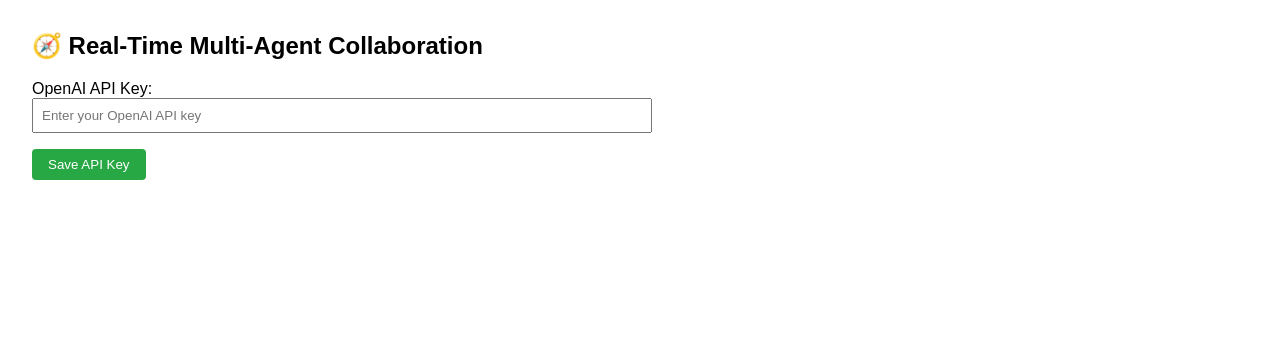
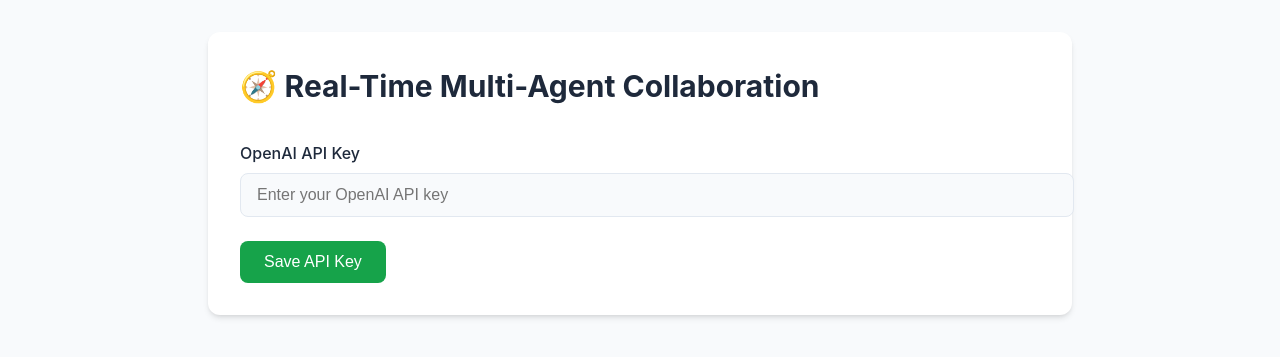
Before and after one commit to rsane-appypie/Real-Time-Multi-Agent-Collaboration-with-Traces, a Django app: page / in a window 1280 px wide. Shown: the top 357 px of the page. Run offline with Django 5.2, Linux system fonts and the light colour scheme.

Commit message:
UI improved

```diff
--- a/core/static/js/trace.js
+++ b/core/static/js/trace.js
@@ -99,7 +99,12 @@
 
     queryForm.addEventListener("submit", async (e) => {
         e.preventDefault();
-        output.innerHTML = "⏳ Generating answer...";
+        output.innerHTML = `
+            <div style="display: flex; align-items: center; gap: 1rem;">
+                <div class="loading"></div>
+                <span>Generating answer...</span>
+            </div>
+        `;
 
         const formData = new FormData();
         formData.append('prompt', userInput.value);
@@ -118,12 +123,24 @@
             const data = await response.json();
 
             if (response.ok) {
-                output.innerHTML = `<pre>${data.output}</pre>`;
+                // Render markdown content
+                const renderedMarkdown = marked.parse(data.output);
+                output.innerHTML = renderedMarkdown;
             } else {
-                output.innerHTML = `<pre style="color: red;">Error: ${data.error}</pre>`;
+                output.innerHTML = `
+                    <div style="display: flex; align-items: center; gap: 0.5rem; color: var(--danger-color);">
+                        <span>❌</span>
+                        <span>Error: ${data.error}</span>
+                    </div>
+                `;
             }
         } catch (error) {
-            output.innerHTML = `<pre style="color: red;">Error: ${error.message}</pre>`;
+            output.innerHTML = `
+                <div style="display: flex; align-items: center; gap: 0.5rem; color: var(--danger-color);">
+                    <span>❌</span>
+                    <span>Error: ${error.message}</span>
+                </div>
+            `;
         }
     });
 });
--- a/core/templates/trace.html
+++ b/core/templates/trace.html
@@ -5,99 +5,240 @@
 <head>
     <meta charset="UTF-8">
     <title>Multi-Agent</title>
+    <script src="https://cdn.jsdelivr.net/npm/marked/marked.min.js"></script>
     <script src="{% static 'js/trace.js' %}"></script>
     <style>
-        body {
-            font-family: Arial, sans-serif;
-            margin: 2rem;
+        :root {
+            --primary-color: #2563eb;
+            --primary-hover: #1d4ed8;
+            --danger-color: #dc2626;
+            --danger-hover: #b91c1c;
+            --success-color: #16a34a;
+            --success-hover: #15803d;
+            --bg-color: #f8fafc;
+            --text-color: #1e293b;
+            --border-color: #e2e8f0;
+            --card-bg: #ffffff;
         }
 
-        #output {
-            border: 1px solid #ccc;
-            padding: 1rem;
-            min-height: 100px;
-            margin-top: 1rem;
+        body {
+            font-family: 'Inter', -apple-system, BlinkMacSystemFont, 'Segoe UI', Roboto, sans-serif;
+            margin: 0;
+            padding: 2rem;
+            background-color: var(--bg-color);
+            color: var(--text-color);
+            line-height: 1.5;
+        }
+
+        .container {
+            max-width: 800px;
+            margin: 0 auto;
+            padding: 2rem;
+            background-color: var(--card-bg);
+            border-radius: 12px;
+            box-shadow: 0 4px 6px -1px rgb(0 0 0 / 0.1), 0 2px 4px -2px rgb(0 0 0 / 0.1);
+        }
+
+        h2 {
+            margin: 0 0 2rem 0;
+            font-size: 1.875rem;
+            font-weight: 700;
+            color: var(--text-color);
         }
 
         .input-group {
-            margin-bottom: 1rem;
+            margin-bottom: 1.5rem;
+        }
+
+        label {
+            display: block;
+            margin-bottom: 0.5rem;
+            font-weight: 500;
+            color: var(--text-color);
         }
 
         input[type="text"],
         input[type="password"] {
-            padding: 0.5rem;
             width: 100%;
-            max-width: 600px;
+            padding: 0.75rem 1rem;
+            font-size: 1rem;
+            border: 1px solid var(--border-color);
+            border-radius: 8px;
+            background-color: var(--bg-color);
+            transition: border-color 0.2s, box-shadow 0.2s;
+        }
+
+        input[type="text"]:focus,
+        input[type="password"]:focus {
+            outline: none;
+            border-color: var(--primary-color);
+            box-shadow: 0 0 0 3px rgba(37, 99, 235, 0.1);
         }
 
         button {
-            padding: 0.5rem 1rem;
-            background-color: #007bff;
-            color: white;
+            padding: 0.75rem 1.5rem;
+            font-size: 1rem;
+            font-weight: 500;
             border: none;
-            border-radius: 4px;
+            border-radius: 8px;
             cursor: pointer;
+            transition: background-color 0.2s, transform 0.1s;
         }
 
         button:hover {
-            background-color: #0056b3;
+            transform: translateY(-1px);
+        }
+
+        button:active {
+            transform: translateY(0);
+        }
+
+        .save-api-key {
+            background-color: var(--success-color);
+            color: white;
+        }
+
+        .save-api-key:hover {
+            background-color: var(--success-hover);
         }
 
         .clear-api-key {
-            background-color: #dc3545;
-            margin-left: 0rem;
+            background-color: var(--danger-color);
+            color: white;
+            margin-left: 0.5rem;
         }
 
         .clear-api-key:hover {
-            background-color: #c82333;
+            background-color: var(--danger-hover);
         }
 
         .api-key-saved {
-            color: #28a745;
-            font-size: 0.9em;
+            color: var(--success-color);
+            font-size: 0.875rem;
             margin-top: 0.5rem;
+            display: flex;
+            align-items: center;
+            gap: 0.5rem;
+        }
+
+        .api-key-saved::before {
+            content: "✓";
+            font-size: 1rem;
         }
 
         .query-section {
             display: none;
-            margin-top: 3rem;
+            margin-top: 2rem;
+            padding-top: 2rem;
+            border-top: 1px solid var(--border-color);
         }
 
-        .save-api-key {
-            background-color: #28a745;
+        #output {
+            margin-top: 2rem;
+            padding: 1.5rem;
+            background-color: var(--bg-color);
+            border-radius: 8px;
+            border: 1px solid var(--border-color);
+            min-height: 200px;
         }
 
-        .save-api-key:hover {
-            background-color: #218838;
+        #output pre {
+            background-color: #1e293b;
+            color: #f8fafc;
+            padding: 1rem;
+            border-radius: 8px;
+            overflow-x: auto;
+            margin: 1rem 0;
+        }
+
+        #output code {
+            background-color: #1e293b;
+            color: #f8fafc;
+            padding: 0.2rem 0.4rem;
+            border-radius: 4px;
+            font-family: 'Fira Code', monospace;
+        }
+
+        #output blockquote {
+            border-left: 4px solid var(--primary-color);
+            margin: 1rem 0;
+            padding: 0.5rem 1rem;
+            background-color: rgba(37, 99, 235, 0.05);
+            border-radius: 0 8px 8px 0;
+        }
+
+        #output table {
+            width: 100%;
+            border-collapse: separate;
+            border-spacing: 0;
+            margin: 1rem 0;
+        }
+
+        #output th, #output td {
+            padding: 0.75rem 1rem;
+            border: 1px solid var(--border-color);
+        }
+
+        #output th {
+            background-color: var(--bg-color);
+            font-weight: 600;
+        }
+
+        #output tr:nth-child(even) {
+            background-color: var(--bg-color);
+        }
+
+        .button-group {
+            display: flex;
+            gap: 0.5rem;
+            margin-top: 1rem;
+        }
+
+        .loading {
+            display: inline-block;
+            width: 1.5rem;
+            height: 1.5rem;
+            border: 3px solid rgba(37, 99, 235, 0.3);
+            border-radius: 50%;
+            border-top-color: var(--primary-color);
+            animation: spin 1s ease-in-out infinite;
+        }
+
+        @keyframes spin {
+            to { transform: rotate(360deg); }
         }
     </style>
 </head>
 
 <body>
+    <div class="container">
         <h2>🧭 Real-Time Multi-Agent Collaboration</h2>
         <form id="apiKeyForm">
             {% csrf_token %}
             <div class="input-group">
-            <label for="apiKey">OpenAI API Key:</label><br>
+                <label for="apiKey">OpenAI API Key</label>
                 <input type="password" id="apiKey" name="apiKey" placeholder="Enter your OpenAI API key" required>
-            <div id="apiKeySaved" class="api-key-saved" style="display: none;">API key saved ✓</div>
+                <div id="apiKeySaved" class="api-key-saved" style="display: none;">API key saved</div>
             </div>
+            <div class="button-group">
                 <button type="button" id="saveApiKey" class="save-api-key">Save API Key</button>
                 <button type="button" id="clearApiKey" class="clear-api-key" style="display: none;">Clear API Key</button>
+            </div>
         </form>
 
         <div id="querySection" class="query-section">
             <form id="queryForm">
                 {% csrf_token %}
                 <div class="input-group">
-                <label for="userInput">Enter your query:</label><br>
+                    <label for="userInput">Enter your query</label>
                     <input type="text" id="userInput" name="userInput" placeholder="e.g. Who was the first president of the united states?" required>
                 </div>
-            <button type="submit">Submit</button>
+                <button type="submit" class="save-api-key">Submit</button>
             </form>
 
-        <h3 style="margin-top: 3rem;">📝 Output:</h3>
+            <h3 style="margin-top: 2rem;">📝 Output</h3>
             <div id="output">Waiting for input...</div>
+        </div>
     </div>
 </body>
 
```
Lines whose indentation alone changed are shown as unchanged.
